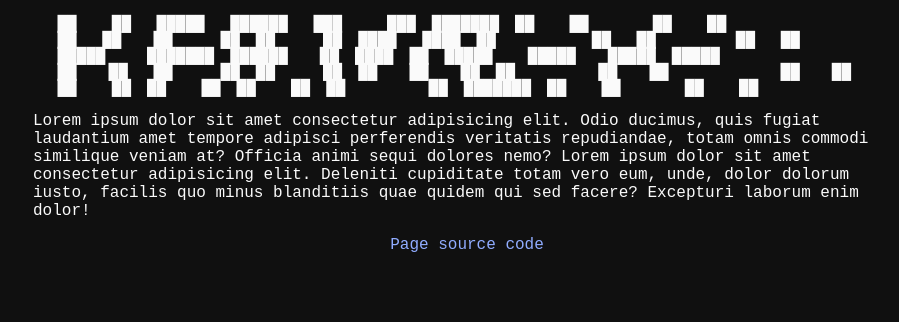
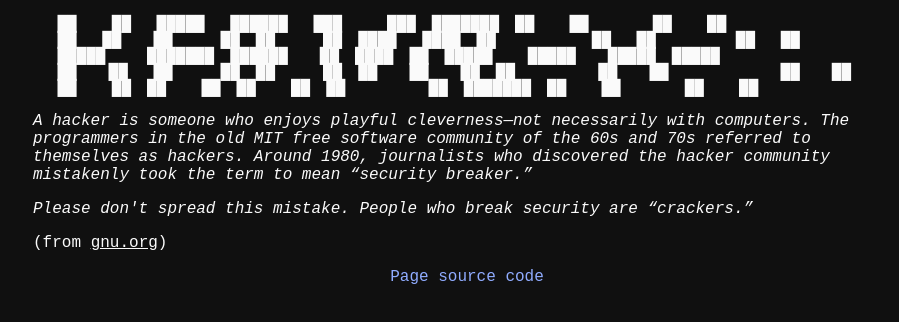
Before and after one commit to karmek-k/homepage-v4, a Next.js app: page / in a window 1280 px wide. Shown: the top 322 px of the page, without its empty margins (173-1072 px from the left). Built offline with nearby package versions, Linux system fonts and the light colour scheme.

Commit message:
Add a paragraph about hackers

```diff
--- a/pages/index.tsx
+++ b/pages/index.tsx
@@ -17,13 +17,28 @@ const Home: NextPage = () => {
           <AsciiHeader />
         </header>
         <main>
-          Lorem ipsum dolor sit amet consectetur adipisicing elit. Odio ducimus,
-          quis fugiat laudantium amet tempore adipisci perferendis veritatis
-          repudiandae, totam omnis commodi similique veniam at? Officia animi
-          sequi dolores nemo? Lorem ipsum dolor sit amet consectetur adipisicing
-          elit. Deleniti cupiditate totam vero eum, unde, dolor dolorum iusto,
-          facilis quo minus blanditiis quae quidem qui sed facere? Excepturi
-          laborum enim dolor!
+          <i>
+            <p>
+              A hacker is someone who enjoys playful cleverness—not necessarily
+              with computers. The programmers in the old MIT free software
+              community of the 60s and 70s referred to themselves as hackers.
+              Around 1980, journalists who discovered the hacker community
+              mistakenly took the term to mean “security breaker.”
+            </p>
+
+            <p>
+              Please don&apos;t spread this mistake. People who break security
+              are “crackers.”
+            </p>
+          </i>
+
+          <p>
+            (from{' '}
+            <a href="https://www.gnu.org/philosophy/words-to-avoid.en.html#Hacker">
+              gnu.org
+            </a>
+            )
+          </p>
         </main>
         <footer>
           <FooterLink href="//github.com/karmek-k/homepage-v4" />
```
